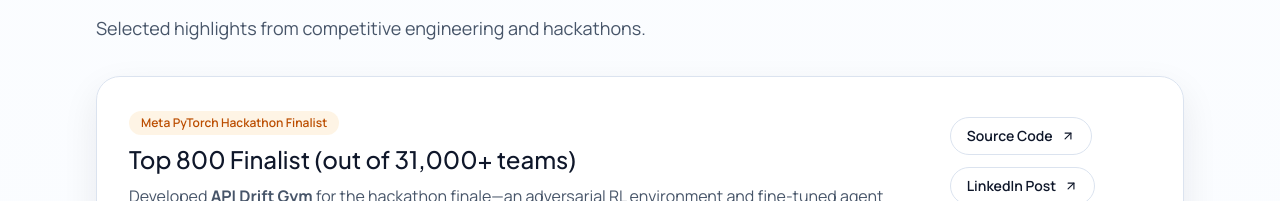
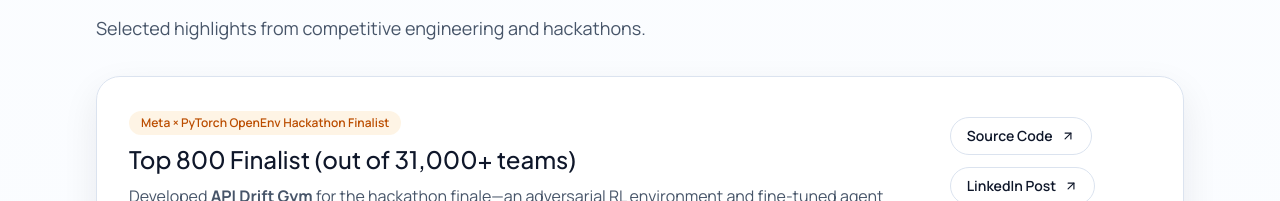
Before and after one commit to shivamkr1353/myportfolio, a React (Vite) app: page / in a window 1280 px wide. Shown: the part 5878-6079 px from the top of the page. Built offline with nearby package versions, Linux system fonts and the light colour scheme.

Commit message:
Update hackathon achievement name to Meta × PyTorch OpenEnv Hackathon

```diff
--- a/src/App.jsx
+++ b/src/App.jsx
@@ -785,7 +785,7 @@ function App() {
             <div className="flex flex-col sm:flex-row sm:items-center justify-between gap-4">
               <div className="space-y-2">
                 <span className="inline-flex rounded-full bg-amber-500/10 px-3 py-1 text-xs font-semibold text-amber-700 dark:text-amber-400">
-                  Meta PyTorch Hackathon Finalist
+                  Meta × PyTorch OpenEnv Hackathon Finalist
                 </span>
                 <h3 className="font-display text-2xl text-[var(--text)]">
                   Top 800 Finalist (out of 31,000+ teams)
```
